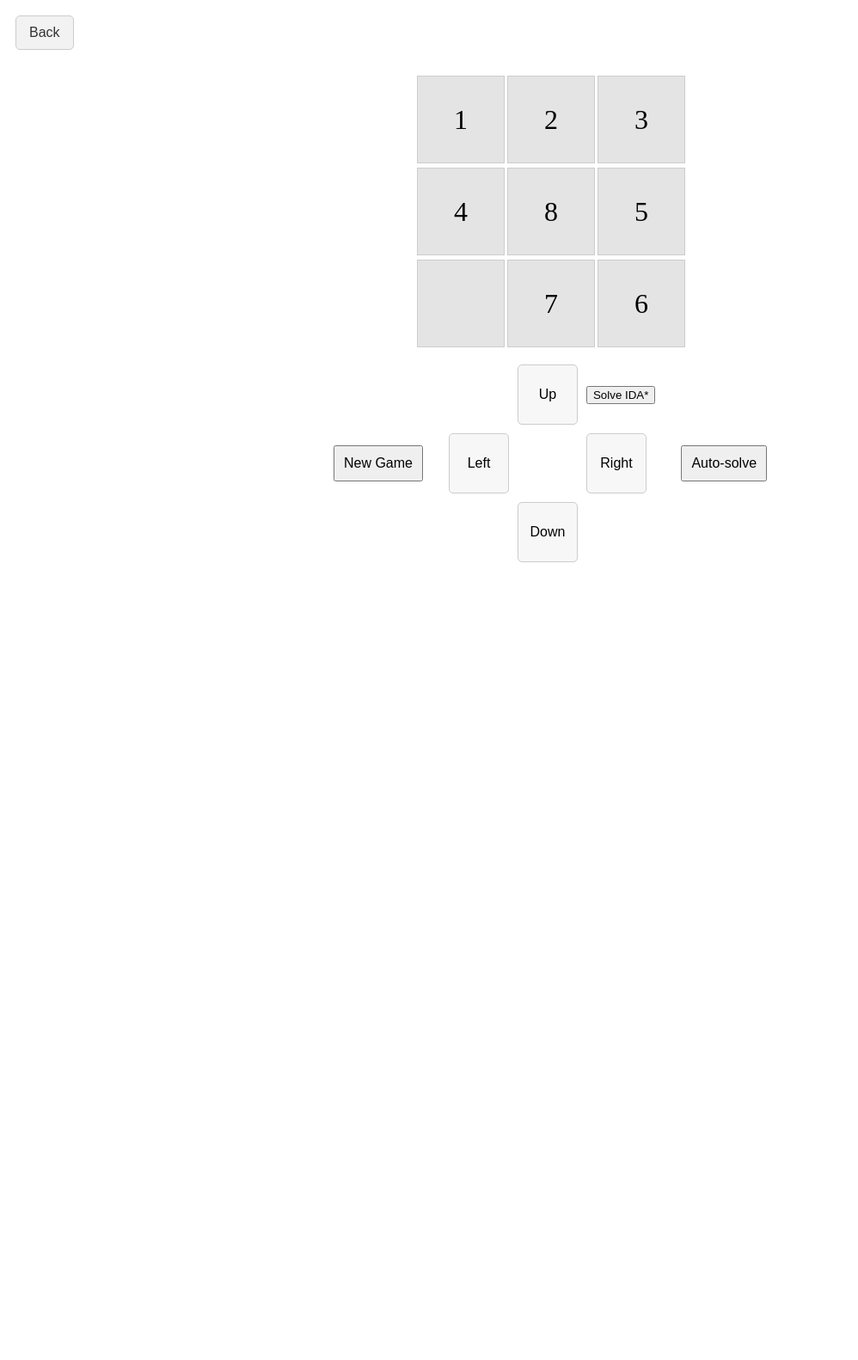
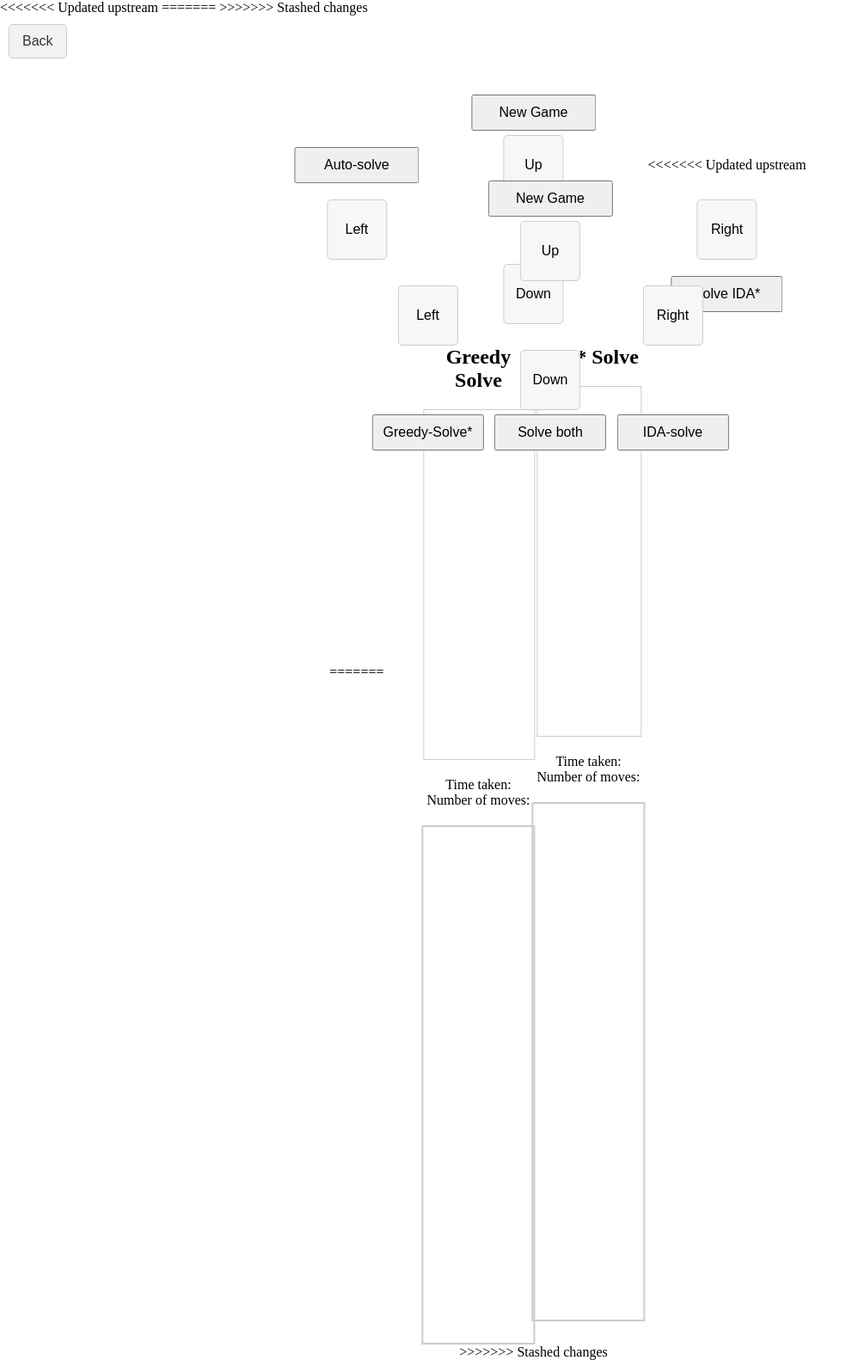
Before and after one commit to TheRickyZhang/SlidingTiles, a Django app: page /game/ in a window 1280 px wide. Shown: the whole page at 86% size, without its empty margins (0-998 px from the left). Before the commit the page ends 654 px from the top, so only its background shows below. Run offline with Django 5.2, Linux system fonts and the light colour scheme; some libraries are stand-ins or nearby versions.

Commit message:
Merge branch and improve UI

```diff
--- a/static/css/styles.css
+++ b/static/css/styles.css
@@ -41,12 +41,24 @@
     border-radius: 5px;
     transition: background-color 0.5s ease;
 
-    display: flex;
+    /*display: flex;*/
     justify-content: center;
     align-items: center;
 }
 
 .control-button {
+    width: 145px;
+    padding: 10px;
+    font-size: 15px;
+    cursor: pointer;
+    display: flex;
+    justify-content: center;
+    align-items: center;
+    transition: background-color 0.5s ease;
+}
+
+.solve-button {
+    width: 130px;
     padding: 10px;
     font-size: 16px;
     cursor: pointer;
@@ -57,43 +69,81 @@
 }
 
 #button-container {
+    position: absolute; /* Absolute positioning */
+    top: 100px; /* Positioned at the bottom */
+    left: 50%; /* Centered horizontally */
+    transform: translateX(-50%); /* Offset by half its width to center align */
+    width: auto; /* Let it take the width according to its content */
+    z-index: 10; /* Ensure it's above other elements */
     display: grid;
-    grid-template-rows: auto auto auto;
-    grid-template-columns: auto auto auto;
+    grid-template-columns: repeat(3, auto); /* Creates a 3-column layout */
+    grid-template-rows: repeat(5, auto); /* Creates a 3-row layout */
+    justify-items: center; /* Centers the grid horizontally */
+    justify-content: center; /* Centers the grid horizontally */
+    align-items: center; /* Centers the grid vertically */
+    gap: 5px; /* Spacing between buttons */
+    padding: 10px; /* Padding around the container */
+}
+
+/* Styling for all buttons */
+.make-move-button, .solve-button, .control-button {
+    padding: 10px;
+    font-size: 16px;
+    cursor: pointer;
+    display: flex;
     justify-content: center;
     align-items: center;
-    gap: 10px;
+    transition: background-color 0.5s ease;
 }
 
+/* Positioning individual buttons in the grid */
+#new-game-button {
+    grid-row: 1 / 2;
+    grid-column: 2 / 3;
+}
 
 #move-up {
-    grid-row: 1;
-    grid-column: 5;
+    grid-row: 2 / 3;
+    grid-column: 2 / 3;
+}
+
+#move-left {
+    grid-row: 3/4;
+    grid-column: 1/2;
+}
+
+#move-right {
+    grid-row: 3/4;
+    grid-column: 3;
 }
 
 #move-down {
-    grid-row: 3;
-    grid-column: 5;
+    grid-row: 4/5;
+    grid-column: 2 / 3;
 }
 
-#new-game-button {
-    grid-row: 2;
-    grid-column: 1;
+#both-solve-button {
+    grid-row: 5/6;
+    grid-column: 2 / 3;
 }
 
-#move-left {
-    grid-row: 2;
-    grid-column: 4;
+#greedy-solve-button {
+    grid-row: 5/6;
+    grid-column: 1 / 2;
 }
 
-#move-right {
-    grid-row: 2;
-    grid-column: 6;
+#IDA-solve-button {
+    grid-row: 5/6;
+    grid-column: 3 / 4;
 }
 
-#auto-solve-button {
-    grid-row: 2;
-    grid-column: 9;
+/* Additional style adjustments if needed */
+.make-move-button {
+    width: 70px;
+    height: 70px;
+    background-color: #f7f7f7;
+    border: 1px solid #ccc;
+    border-radius: 5px;
 }
 
 #message-text {
--- a/static/js/game.js
+++ b/static/js/game.js
@@ -92,4 +92,128 @@ $(document).ready(function() {
             });
         });
     }
+<<<<<<< Updated upstream
 });
+=======
+
+    function moveDirection(move) {
+        const directionMap = {
+            '1,0': 'D',
+            '-1,0': 'U',
+            '0,-1': 'L',
+            '0,1': 'R'
+        };
+        return directionMap[move.join(',')] || '';
+    }
+
+
+    // Someone please organize this better if possible
+    function drawDecisionTree(treeData, tree_container) {
+        const margin = { top: 20, right: 90, bottom: 30, left: 90 };
+        const width = 800;
+        const height = 600;
+        const depth = d3.hierarchy(treeData).height;
+        const dynamicHeight = height;    // dynamic height not needed
+
+        d3.select(tree_container).html('');
+        const svgContainer = d3.select(tree_container).append('div').style('position', 'relative');
+
+        const svg = svgContainer.append('svg')
+            .attr('viewBox', `0 0 ${width} ${dynamicHeight}`)
+            .attr('preserveAspectRatio', "xMinYMin meet")
+            .classed("svg-content", true);
+
+        const zoom = d3.zoom().on('zoom', event => {
+            mainGroup.attr('transform', event.transform);
+        });
+
+        svg.call(zoom);
+
+        const mainGroup = svg.append('g')
+            .attr('transform', `translate(${margin.left},${margin.top})`);
+
+        // Adjust spacing of tree here (node, space)
+        const root = d3.hierarchy(treeData);
+        const treeLayout = d3.tree().nodeSize([30, 40]);
+        treeLayout(root);
+
+        // Draw edges
+        const linkGroup = mainGroup.selectAll('g.link')
+            .data(root.links())
+            .enter().append('g')
+            .attr('class', 'link');
+
+        linkGroup.append('path')
+            .attr('d', d => `M${d.source.y},${d.source.x} L${d.target.y},${d.target.x}`)
+            .attr('stroke', '#555')
+            .attr('stroke-width', '1px');
+
+        linkGroup.append('text')
+            .attr('dy', 3)
+            .attr('x', d => (d.source.y + d.target.y) / 2)
+            .attr('y', d => (d.source.x + d.target.x) / 2)
+            .attr('text-anchor', 'middle')
+            .style('font-size', '10px')
+            .text(d => moveDirection(d.target.data.move));
+
+       // Draw vertices
+       const nodes = mainGroup.selectAll('g.node')
+       .data(root.descendants())
+       .enter().append('g')
+       .attr('class', 'node')
+       .attr('transform', d => `translate(${d.y},${d.x})`);
+
+       nodes.append('circle')
+        .attr('r', 10)
+        .style('fill', d => d.data.chosen ? '#1aff00' : '#ff1a1a')
+        .style('stroke', '#fff')
+        .on('click', function(event, d) {
+            event.stopPropagation();
+            svgContainer.selectAll('.popup').remove();
+            const [x, y] = d3.pointer(event, svgContainer.node());
+
+            const board = d.data.state; // assuming this is a 2D array representing the board
+            const tileSize = 20; // Size of each tile in the board grid
+            const boardWidth = board[0].length * tileSize;
+            const boardHeight = board.length * tileSize;
+
+            // Append an SVG element for the board
+            const popup = svgContainer.append('svg')
+                .attr('class', 'popup')
+                .style('position', 'absolute')
+                .style('left', `${x}px`)
+                .style('top', `${y}px`)
+                .attr('width', boardWidth + 10)
+                .attr('height', boardHeight)
+                .style('background-color', 'white')
+                .style('border', 'solid 1px black')
+                .style('padding', '10px')
+
+            // Draw each tile as a rectangle
+            board.forEach((row, rowIndex) => {
+                row.forEach((tile, colIndex) => {
+                    popup.append('rect')
+                        .attr('x', colIndex * tileSize)
+                        .attr('y', rowIndex * tileSize)
+                        .attr('width', tileSize)
+                        .attr('height', tileSize)
+                        .style('fill', tile === 0 ? '#fff' : '#ccc')
+                        .style('stroke', '#000');
+
+                    if (tile !== 0) {
+                        popup.append('text')
+                            .attr('x', colIndex * tileSize + tileSize / 2)
+                            .attr('y', rowIndex * tileSize + tileSize / 2)
+                            .attr('text-anchor', 'middle')
+                            .attr('dy', '0.35em') // vertical alignment
+                            .text(tile);
+                    }
+                });
+            });
+            popup.on('click', function() {
+                svgContainer.selectAll('.popup').remove();
+            });
+        });
+    }
+});
+>>>>>>> Stashed changes
--- a/templates/game.html
+++ b/templates/game.html
@@ -9,6 +9,55 @@
     <script src="{% static 'js/jquery-3.7.1.min.js' %}"></script>
     <script src="{% static 'js/game.js' %}"></script>
     <script src="https://code.jquery.com/ui/1.12.1/jquery-ui.min.js"></script>
+<<<<<<< Updated upstream
+=======
+    <style>
+        body, html {
+            margin: 0;
+            padding: 0;
+            height: 100%;
+            width: 100%;
+        }
+
+        #main-container {
+            display: flex;
+            flex-direction: column;
+            height: 100vh; /* Full height of the viewport */
+        }
+
+        #game-and-tree-container {
+            display: flex;
+            flex-grow: 1; /* Takes up all available space */
+            position: relative;
+        }
+
+        .side-container {
+            flex: 1; /* Each side container takes up half the width */
+            display: flex;
+            flex-direction: column;
+            align-items: center;
+        }
+
+        #game-board1, #game-board2 {
+            margin: 20px auto;
+            width: 100%; /* Adjustable width */
+            height: 406px; /* Adjustable height */
+            border: 1px solid #ccc; /* Visual boundary for game boards */
+        }
+
+        .tree-container {
+            width: 100%; /* Full width of the parent container */
+            overflow: auto;
+            height: 600px; /* Adjusted height accounting for game board and padding */
+            border: 2px solid #ccc;
+            margin-top: 20px; /* Space from the board */
+        }
+
+        h2, div {
+            text-align: center; /* Centering text */
+        }
+    </style>
+>>>>>>> Stashed changes
 </head>
 
 <body data-rows="{{ rows }}" data-cols="{{ cols }}">
@@ -28,12 +77,73 @@
         <button id="move-right" class="make-move-button" data-direction="2">Right</button>
         <button id="auto-solve-button" class="control-button">Auto-solve</button>
 
+<<<<<<< Updated upstream
         <div></div>
         <button id="move-down" class="make-move-button" data-direction="0">Down</button>
         <div></div>
 
         <button id="solve-idaStar*" class="solve-button" >Solve IDA*</button>
 
+=======
+    <!-- Main container -->
+    <div id="main-container">
+        <!-- Game and tree container -->
+        <div id="game-and-tree-container">
+            <!-- Left side container -->
+            <div class="side-container">
+                <div>
+                    <h2>Greedy Solve</h2>
+                    <div id="game-board1"></div>
+                    <div>
+                        <span>Time taken: </span>
+                        <span id="greedyTimeTaken"></span>
+                    </div>
+                    <div>
+                        <span>Number of moves: </span>
+                        <span id="greedyNumMoves"></span>
+                    </div>
+                </div>
+                <div class="tree-container">
+                    <div id="left-tree-svg-container">
+                        <!-- The SVG canvas for the left tree will be appended here by D3.js -->
+                    </div>
+                </div>
+            </div>
+
+            <!-- Right side container -->
+            <div class="side-container">
+                <div>
+                    <h2>IDA* Solve</h2>
+                    <div id="game-board2"></div>
+                    <div>
+                        <span>Time taken: </span>
+                        <span id="idaTimeTaken"></span>
+                    </div>
+                    <div>
+                        <span>Number of moves: </span>
+                        <span id="idaNumMoves"></span>
+                    </div>
+                </div>
+                <div class="tree-container">
+                    <div id="right-tree-svg-container">
+                        <!-- The SVG canvas for the right tree will be appended here by D3.js -->
+                    </div>
+                </div>
+            </div>
+        </div>
+
+        <!-- Button container -->
+        <div id="button-container">
+            <button id="move-up" class="make-move-button" data-direction="-1,0">Up</button>
+            <button id="move-left" class="make-move-button" data-direction="0,-1">Left</button>
+            <button id="move-right" class="make-move-button" data-direction="0,1">Right</button>
+            <button id="move-down" class="make-move-button" data-direction="1,0">Down</button>
+            <button id="new-game-button" class="control-button">New Game</button>
+            <button id="both-solve-button" class="solve-button">Solve both</button>
+            <button id="greedy-solve-button" class="solve-button">Greedy-Solve*</button>
+            <button id="IDA-solve-button" class="solve-button">IDA-solve</button>
+        </div>
+>>>>>>> Stashed changes
     </div>
 
     <div id="message-text" style="display: none;"> </div>
```
